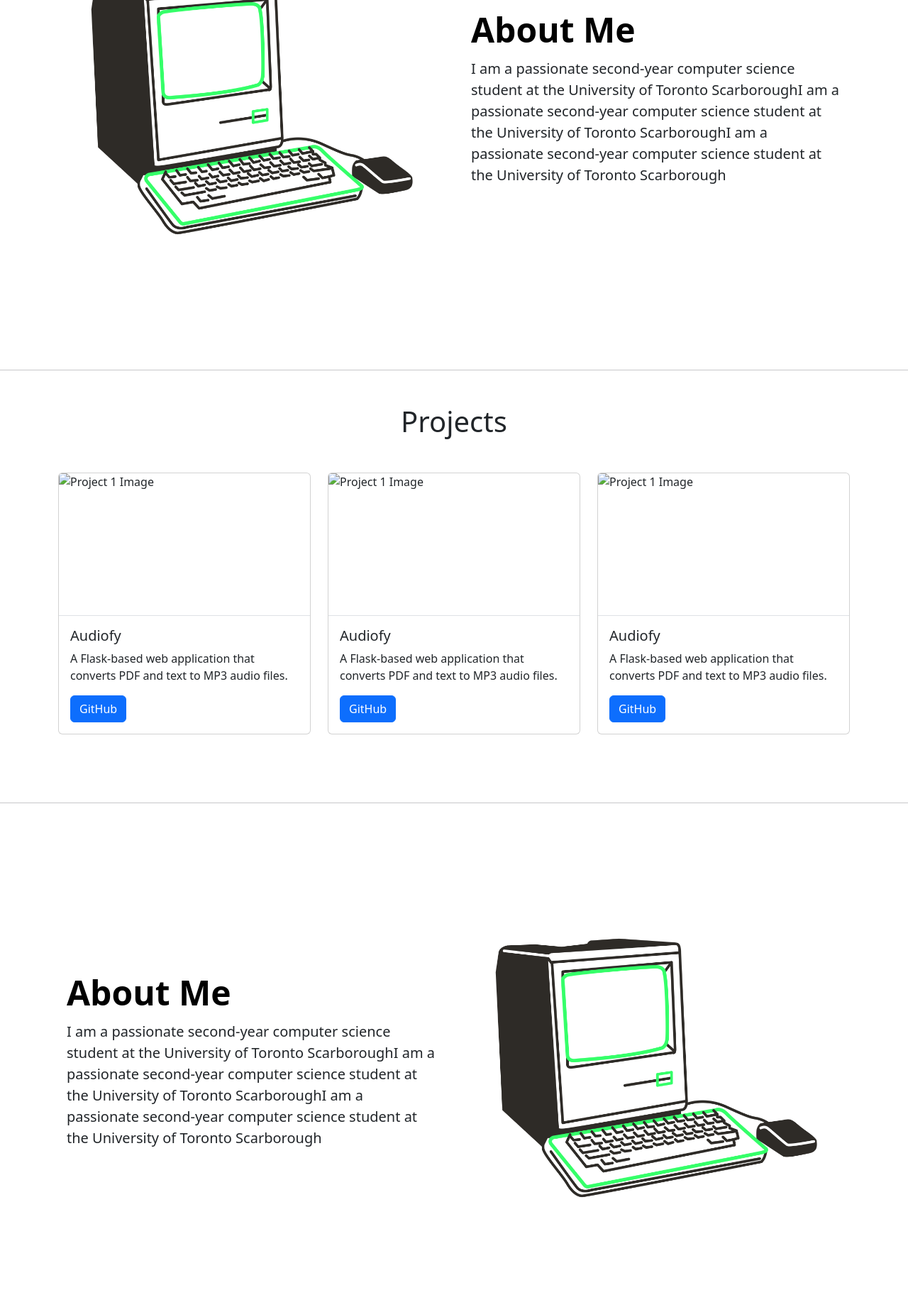
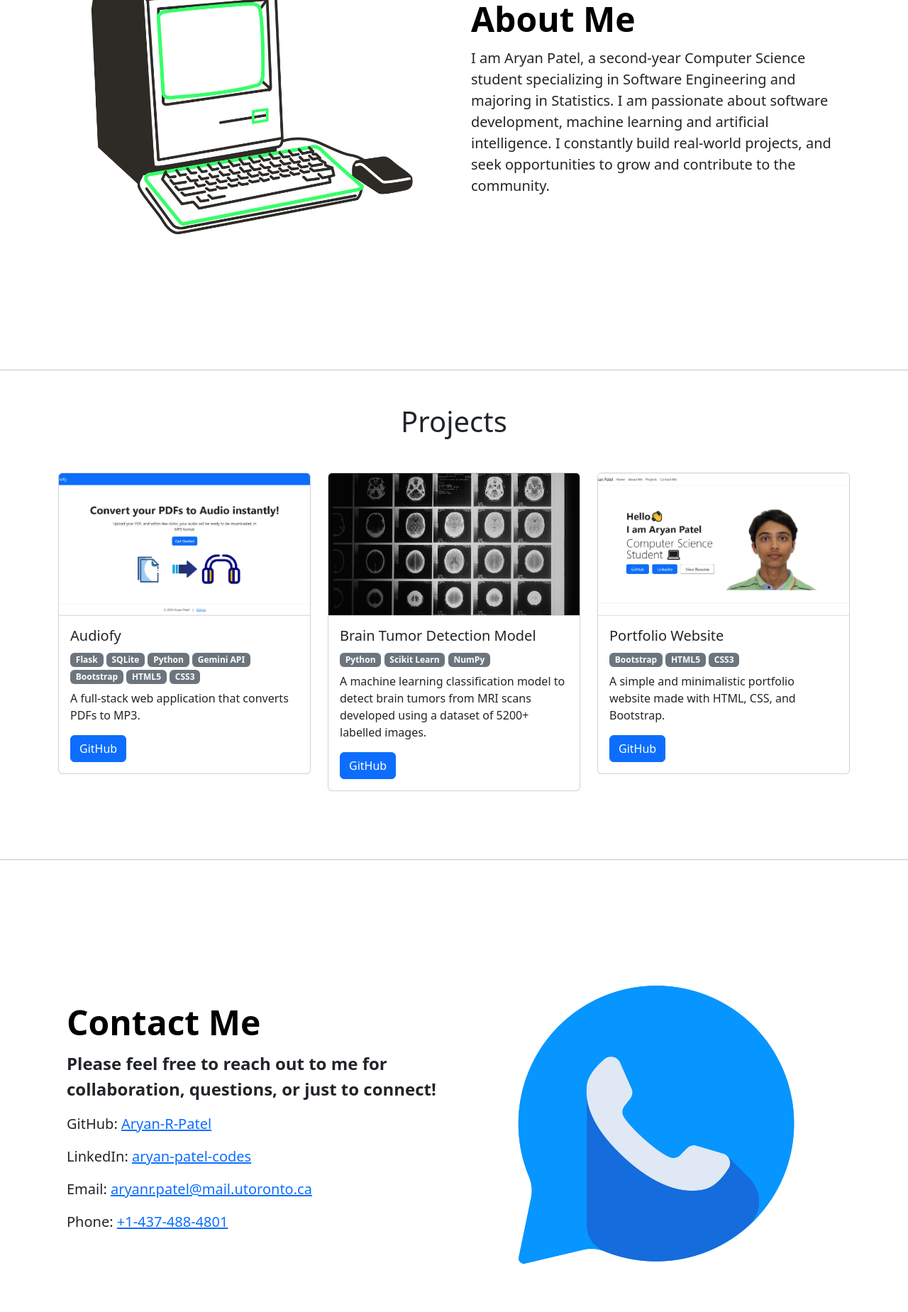
Before and after one commit to Aryan-R-Patel/portfolio-website, a plain HTML site: page index.html in a window 1280 px wide. Shown: the part 929-2778 px from the top of the page at 71% size. Drawn offline with nearby package versions, Linux system fonts and the light colour scheme.

Commit message:
Update index.html

```diff
--- a/index.html
+++ b/index.html
@@ -13,26 +13,26 @@
 <body>
     <!-- navbar -->
     <nav class="navbar navbar-expand-lg border-bottom">
-        <div class="container-fluid">
-            <a class="navbar-brand" href="#">Aryan Patel</a>
+        <div class="container">
+            <a class="navbar-brand mx-auto text-center fw-bold" href="#">Aryan Patel</a>
             <button class="navbar-toggler" type="button" data-bs-toggle="collapse"
                 data-bs-target="#navbarSupportedContent" aria-controls="navbarSupportedContent" aria-expanded="false"
                 aria-label="Toggle navigation">
                 <span class="navbar-toggler-icon"></span>
             </button>
-            <div class="collapse navbar-collapse" id="navbarSupportedContent">
+            <div class="collapse navbar-collapse justify-content-center" id="navbarSupportedContent">
                 <ul class="navbar-nav me-auto mb-2 mx-2 mb-lg-0">
                     <li class="nav-item">
-                        <a class="nav-link active" aria-current="page" href="#">Home</a>
+                        <a class="nav-link text-dark" href="#">Home</a>
                     </li>
                     <li class="nav-item">
-                        <a class="nav-link" href="#about">About Me</a>
+                        <a class="nav-link text-dark" href="#about">About Me</a>
                     </li>
                     <li class="nav-item">
-                        <a class="nav-link" href="#projects">Projects</a>
+                        <a class="nav-link text-dark" href="#projects">Projects</a>
                     </li>
                     <li class="nav-item">
-                        <a class="nav-link" href="#contact">Contact Me</a>
+                        <a class="nav-link text-dark" href="#contact">Contact Me</a>
                     </li>
             </div>
         </div>
@@ -47,10 +47,13 @@
             <div class="col-lg-6">
                 <h1 class="display-5 fw-bold lh-1 mb-3">Hello👋</h1>
                 <h1 class="display-5 fw-bold lh-1 mb-3">I am Aryan Patel</h1>
-                <h2 class="display-4 lh-1 mb-4">Computer Science Student 😎</h2>
+                <h2 class="display-4 lh-1 mb-4">Computer Science Student 💻</h2>
                 <div class="d-grid gap-2 d-md-flex justify-content-md-start">
-                    <button type="button" class="btn btn-primary btn-lg px-4 me-md-2">Contact Me</button>
-                    <button type="button" class="btn btn-outline-dark btn-lg px-4">View Resume</button>
+                    <a href="https://github.com/Aryan-R-Patel" target="_blank"
+                        class="btn btn-primary btn-lg px-4 me-md-2">GitHub</a>
+                    <a href="https://www.linkedin.com/in/aryan-patel-codes" target="_blank"
+                        class="btn btn-primary btn-lg px-4 me-md-2">LinkedIn</a>
+                    <a href="/resume.pdf" target="_blank" class="btn btn-outline-dark btn-lg px-4">View Resume</a>
                 </div>
             </div>
         </div>
@@ -63,10 +66,10 @@
         <div class="row flex-lg-row-reverse align-items-center g-5 py-5">
             <div class="col-lg-6">
                 <h1 class="display-5 fw-bold text-body-emphasis lh-1 mb-3">About Me</h1>
-                <p class="lead">I am a passionate second-year computer science student at the University of Toronto
-                    ScarboroughI am a passionate second-year computer science student at the University of Toronto
-                    ScarboroughI am a passionate second-year computer science student at the University of Toronto
-                    Scarborough</p>
+                <p class="lead">I am Aryan Patel, a second-year Computer Science student specializing in Software
+                    Engineering and majoring in Statistics. I am passionate about software development, machine learning
+                    and artificial intelligence. I constantly build real-world projects, and seek opportunities to grow
+                    and contribute to the community.</p>
             </div>
             <div class="col-10 col-sm-8 col-lg-6"> <img src="./assets/about.png" class="d-block mx-lg-auto img-fluid"
                     alt="Sample Image" width="700" height="500" loading="lazy">
@@ -82,11 +85,21 @@
         <div class="row row-cols-1 row-cols-sm-2 row-cols-md-3 g-4">
             <div class="col">
                 <div class="card mb-5">
-                    <img src="..." class="card-img-top" alt="Project 1 Image" style="height: 200px; object-fit: cover;">
+                    <img src="/assets/audiofy.jpg" class="card-img-top" alt="Project 1 Image"
+                        style="height: 200px; object-fit: cover;">
                     <div class="card-body border-top">
                         <h5 class="card-title">Audiofy</h5>
-                        <p class="card-text">A Flask-based web application that converts PDF and text to MP3 audio
-                            files.</p>
+                        <div class="mb-2">
+                            <span class="badge bg-secondary">Flask</span>
+                            <span class="badge bg-secondary">SQLite</span>
+                            <span class="badge bg-secondary">Python</span>
+                            <span class="badge bg-secondary">Gemini API</span>
+                            <span class="badge bg-secondary">Bootstrap</span>
+                            <span class="badge bg-secondary">HTML5</span>
+                            <span class="badge bg-secondary">CSS3</span>
+                        </div>
+
+                        <p class="card-text">A full-stack web application that converts PDFs to MP3.</p>
                         <a href="https://github.com/Aryan-R-Patel/audiofy" target="_blank"
                             class="btn btn-primary">GitHub</a>
                     </div>
@@ -94,24 +107,37 @@
             </div>
             <div class="col">
                 <div class="card mb-5">
-                    <img src="..." class="card-img-top" alt="Project 1 Image" style="height: 200px; object-fit: cover;">
+                    <img src="/assets/brain-tumor.jpg" class="card-img-top" alt="Project 2 Image"
+                        style="height: 200px; object-fit: cover;">
                     <div class="card-body border-top">
-                        <h5 class="card-title">Audiofy</h5>
-                        <p class="card-text">A Flask-based web application that converts PDF and text to MP3 audio
-                            files.</p>
-                        <a href="https://github.com/Aryan-R-Patel/audiofy" target="_blank"
+                        <h5 class="card-title">Brain Tumor Detection Model</h5>
+                        <div class="mb-2">
+                            <span class="badge bg-secondary">Python</span>
+                            <span class="badge bg-secondary">Scikit Learn</span>
+                            <span class="badge bg-secondary">NumPy</span>
+                        </div>
+
+                        <p class="card-text">A machine learning classification model to detect brain tumors from MRI scans developed using a dataset of 5200+ labelled images.</p>
+                        <a href="https://github.com/Aryan-R-Patel/brain-tumor-detection" target="_blank"
                             class="btn btn-primary">GitHub</a>
                     </div>
                 </div>
             </div>
             <div class="col">
                 <div class="card mb-5">
-                    <img src="..." class="card-img-top" alt="Project 1 Image" style="height: 200px; object-fit: cover;">
+                    <img src="/assets/portfolio.jpg" class="card-img-top" alt="Project 3 Image"
+                        style="height: 200px; object-fit: cover;">
                     <div class="card-body border-top">
-                        <h5 class="card-title">Audiofy</h5>
-                        <p class="card-text">A Flask-based web application that converts PDF and text to MP3 audio
-                            files.</p>
-                        <a href="https://github.com/Aryan-R-Patel/audiofy" target="_blank"
+                        <h5 class="card-title">Portfolio Website</h5>
+                        <div class="mb-2">
+                            <span class="badge bg-secondary">Bootstrap</span>
+                            <span class="badge bg-secondary">HTML5</span>
+                            <span class="badge bg-secondary">CSS3</span>
+                        </div>
+
+                        <p class="card-text">A simple and minimalistic portfolio website made with HTML, CSS, and
+                            Bootstrap.</p>
+                        <a href="https://github.com/Aryan-R-Patel/portfolio-website" target="_blank"
                             class="btn btn-primary">GitHub</a>
                     </div>
                 </div>
@@ -122,17 +148,22 @@
     <hr>
 
     <!-- contact -->
-    <div class="container col-xxl-8 px-4 py-5" id="about">
+    <div class="container col-xxl-8 px-4 py-5" id="contact">
         <div class="row flex-lg-row-reverse align-items-center g-5 py-5">
-            <div class="col-10 col-sm-8 col-lg-6"> <img src="./assets/about.png" class="d-block mx-lg-auto img-fluid"
+            <div class="col-10 col-sm-8 col-lg-6"> <img src="./assets/contact.png" class="d-block mx-lg-auto img-fluid"
                     alt="Sample Image" width="700" height="500" loading="lazy">
             </div>
             <div class="col-lg-6">
-                <h1 class="display-5 fw-bold text-body-emphasis lh-1 mb-3">About Me</h1>
-                <p class="lead">I am a passionate second-year computer science student at the University of Toronto
-                    ScarboroughI am a passionate second-year computer science student at the University of Toronto
-                    ScarboroughI am a passionate second-year computer science student at the University of Toronto
-                    Scarborough</p>
+                <h1 class="display-5 fw-bold text-body-emphasis lh-1 mb-3">Contact Me</h1>
+                <p class="fs-4 fw-bold mb-3">Please feel free to reach out to me for collaboration, questions, or just
+                    to connect!</p>
+                <p class="lead"><b>GitHub</b>: <a href="https://github.com/Aryan-R-Patel"
+                        target="_blank">Aryan-R-Patel</a></p>
+                <p class="lead"><b>LinkedIn</b>: <a href="https://www.linkedin.com/in/aryan-patel-codes"
+                        target="_blank">aryan-patel-codes</a></p>
+                <p class="lead"><b>Email</b>: <a
+                        href="mailto:aryanr.patel@mail.utoronto.ca">aryanr.patel@mail.utoronto.ca</a></p>
+                <p class="lead"><b>Phone</b>: <a href="tel:+14374884801">+1-437-488-4801</a></p>
             </div>
         </div>
     </div>
@@ -140,18 +171,17 @@
     <hr>
 
     <div class="container">
-
         <footer class="d-flex flex-wrap justify-content-between align-items-center pb-3">
-            <p class="col-md-4 mb-0 text-body-secondary">© 2025 Aryan Patel</p> <a href="/"
+            <p class="col-md-4 mb-0">© 2025 Aryan Patel</p> <a href="/"
                 class="col-md-4 d-flex align-items-center justify-content-center mb-3 mb-md-0 me-md-auto link-body-emphasis text-decoration-none"
                 aria-label="Bootstrap"> <svg class="bi me-2" width="40" height="32" aria-hidden="true">
                     <use xlink:href="#bootstrap"></use>
                 </svg> </a>
             <ul class="nav col-md-4 justify-content-end">
-                <li class="nav-item"><a href="#" class="nav-link px-2 text-body-secondary">Home</a></li>
-                <li class="nav-item"><a href="#about" class="nav-link px-2 text-body-secondary">About Me</a></li>
-                <li class="nav-item"><a href="#projects" class="nav-link px-2 text-body-secondary">Projects</a></li>
-                <li class="nav-item"><a href="#contact" class="nav-link px-2 text-body-secondary">Contact Me</a></li>
+                <li class="nav-item"><a href="#" class="nav-link px-2 text-dark">Home</a></li>
+                <li class="nav-item"><a href="#about" class="nav-link px-2 text-dark">About Me</a></li>
+                <li class="nav-item"><a href="#projects" class="nav-link px-2 text-dark">Projects</a></li>
+                <li class="nav-item"><a href="#contact" class="nav-link px-2 text-dark">Contact Me</a></li>
             </ul>
         </footer>
     </div>
```
